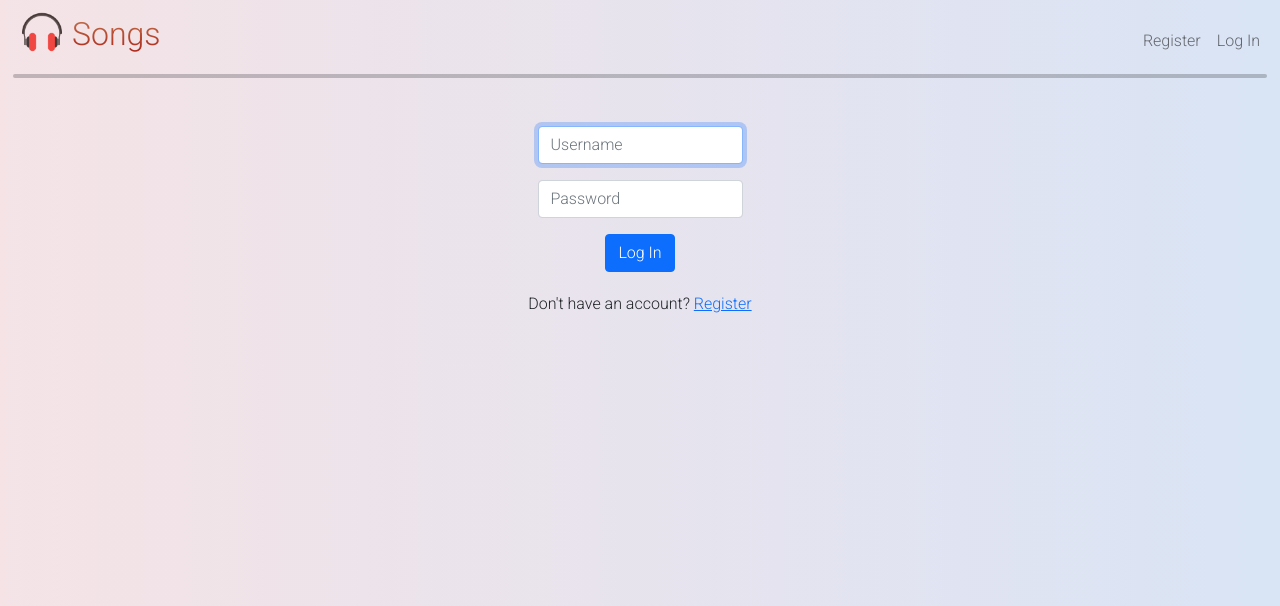
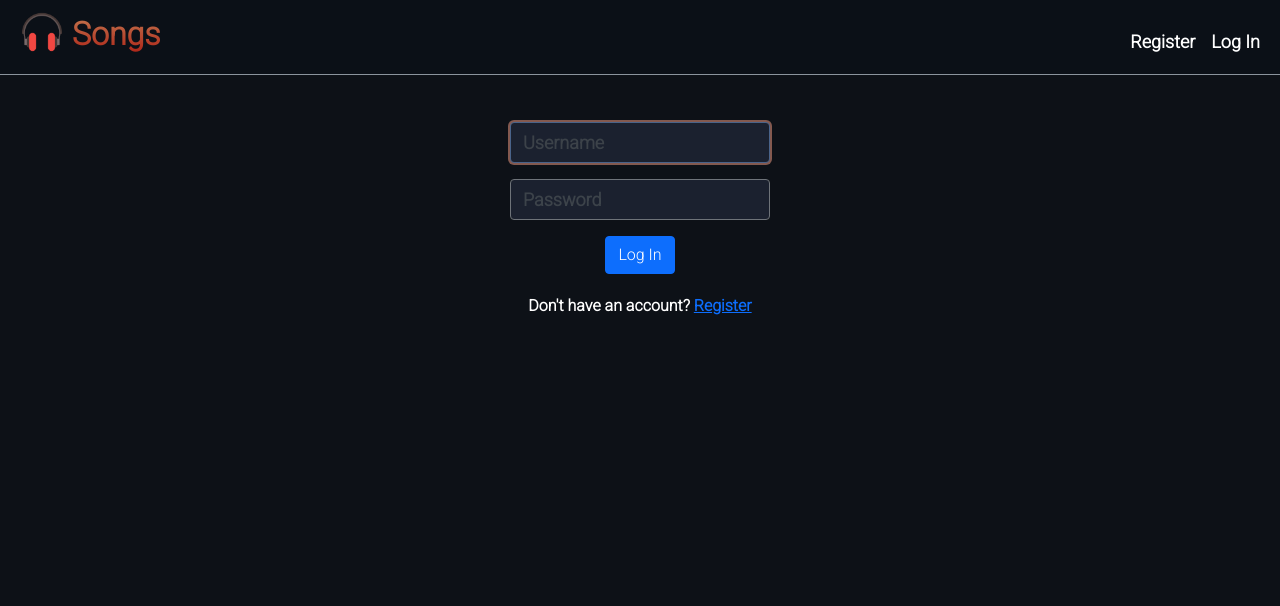
Before and after one commit to diwasrimal/songs, a Flask app: page /login in a window 1280 px wide. Shown: the top 606 px of the page. Run offline with Flask 2, Linux system fonts and the light colour scheme; parts of the project's set-up code (start-up, migrations or seed data) failed here and were passed over; some libraries are stand-ins or nearby versions.

Commit message:
Update styles: Make colors darker

```diff
--- a/app.py
+++ b/app.py
@@ -130,7 +130,7 @@ def register():
         db.execute("INSERT INTO users(username, hash) VALUES(?, ?)", username, hash)
 
         # Redirect to index page
-        flash("Registered!", "primary")
+        flash("Registered!", "success")
         return redirect("/")
 
 
--- /dev/null
+++ b/static/css/login.css
@@ -0,0 +1,19 @@
+#input-form input {
+  min-width: 260px !important;
+  max-width: 80%;
+  color: white;
+  background-color: #2A3248;
+  opacity: 0.5;
+  font-weight: bold;
+  font-size: large;
+}
+
+#input-form input:focus {
+  color: white;
+  background-color: #2A3248;
+  box-shadow: 0 0 0 2px #FAA289;
+}
+
+#input-form input:hover {
+  box-shadow: 0 0 0 2px #FAA289;
+}
--- a/static/css/styles.css
+++ b/static/css/styles.css
@@ -2,13 +2,16 @@
 
 * {
     font-family: Roboto;
+    font-weight: bold;
 }
 
 /*
  * NavBar styles
 */
 .bg-custom {
-    background: linear-gradient(to right, #F5E3E6, #D9E4F5);
+  background: #0b1017;
+  box-shadow: 0px 0px 0px 1px #8B949D;
+    /* background: linear-gradient(to right, #F5E3E6, #D9E4F5); */
     /*background: linear-gradient(to right,#E5BDF6, #D8DEDE);*/
 }
 
@@ -39,17 +42,23 @@
 }
 
 .nav-link {
-	color: black;
+	color: white!important;
+  font-size: large;
 }
+
+/* Styles for flashed messages */
+.alert {
+  background: #2F3039;
+  border: none;
+}
+
+.alert-danger  { color: #BF616A; }
+.alert-success { color: #29893C; }
 
 
 body {
-    /* fallback for old browsers */
-    background: #F5E3E6;
-    /* Chrome 10-25, Safari 5.1-6 */
-    background: -webkit-linear-gradient(to right, #F5E3E6, #D9E4F5);
-    /* W3C, IE 10+/ Edge, Firefox 16+, Chrome 26+, Opera 12+, Safari 7+ */
-    background: linear-gradient(to right, #F5E3E6, #D9E4F5);
+    background: #0D1117;
+    color: white;
 }
 
 #nav-seperator {
@@ -68,6 +77,12 @@ body {
 
 * {
     transition: box-shadow 0.2s;
+}
+
+.thumbnailCard {
+  width: 20rem;
+  height: 100%;
+  border: 2px solid #30363D;
 }
 
 .thumbnailCard:active {
--- a/templates/layout.html
+++ b/templates/layout.html
@@ -23,8 +23,8 @@
                 <span><img src="../static/images/titleIcon.png"></span>
                 <span id="gradientTitle">Songs</span>
             </a>
-            <button class="navbar-toggler" type="button" data-bs-toggle="collapse" data-bs-target="#navbarSupportedContent" aria-controls="navbarSupportedContent" aria-expanded="false" aria-label="Toggle navigation">
-                <span class="navbar-toggler-icon"></span>
+            <button class="navbar-toggler" style="color: white;" type="button" data-bs-toggle="collapse" data-bs-target="#navbarSupportedContent" aria-controls="navbarSupportedContent" aria-expanded="false" aria-label="Toggle navigation">
+              <img src="../static/images/menu.png" style="width: 24px">
             </button>
             <div class="collapse navbar-collapse" id="navbarSupportedContent">
                 {% if session['user_id'] %}
@@ -49,7 +49,7 @@
         </div>
     </nav>
 
-    <hr id="nav-seperator">
+    <!-- <hr id="nav-seperator"> -->
 
     <!-- Flashed messages -->
     {% with messages = get_flashed_messages(with_categories=true) %}
--- a/templates/login.html
+++ b/templates/login.html
@@ -1,11 +1,15 @@
 {% extends "layout.html" %}
+
+{% block head %}
+  <link href="../static/css/login.css" rel="stylesheet">      <!-- Styles -->
+{% endblock %}
 
 {% block title %}
     Log In
 {% endblock %}
 
 {% block main %}
-    <form action="/login" method="post">
+    <form action="/login" method="post" id="input-form">
         <div class="mb-3">
             <input autocomplete="off" autofocus class="form-control mx-auto w-auto" id="username" name="username" placeholder="Username" type="text">
         </div>
--- a/templates/play.html
+++ b/templates/play.html
@@ -30,8 +30,6 @@
       <i class="fa fa-bars" id="lyrics-shower"></i>
 
       <!-- Downloads song if clicked -->
-      <!-- <a download="{{ song.title }}.opus" href="/static/downloads/audio/{{ song.id }}" id="download-link"> -->
-      <!-- <a download="{{ song.title }}.opus" href="../static/downloads/audio/{{ song.id }}.opus" id="download"> -->
       <a type="audio/m4a" download="{{ song.title }}.m4a" href="{{ song.path }}">
         <i class="fa fa-download"></i>
       </a>
--- a/templates/register.html
+++ b/templates/register.html
@@ -1,11 +1,15 @@
 {% extends "layout.html" %}
+
+{% block head %}
+  <link href="../static/css/login.css" rel="stylesheet">      <!-- Styles -->
+{% endblock %}
 
 {% block title %}
     Register
 {% endblock %}
 
 {% block main %}
-    <form action="/register" method="post">
+    <form action="/register" method="post" id="input-form">
         <div class="mb-3">
             <input autocomplete="off" autofocus class="form-control mx-auto w-auto" id="username" name="username" placeholder="Username" type="text">
         </div>
--- a/templates/searchResults.html
+++ b/templates/searchResults.html
@@ -7,9 +7,9 @@
     {% for song in songs %}
 
       <form class="searchResult" action="/play" method="get">
-        <div class="card thumbnailCard" style="width: 20rem; height: 100%">
+        <div class="card thumbnailCard">
           <img src="{{ song.thumbnail }}" class="card-img-top" alt="...">
-          <div class="card-body">
+          <div class="card-body" style="background: #161B22;">
             <h5 class="card-title">{{ song.title }}</h5>
             <p class="card-text">{{ song.channel }}</p>
           </div>
```
Also changed, not shown: static/css/musicPlayer.css (+8 -6 lines), static/css/searchBox.css (+18 -2 lines), static/images/menu.png (added).
